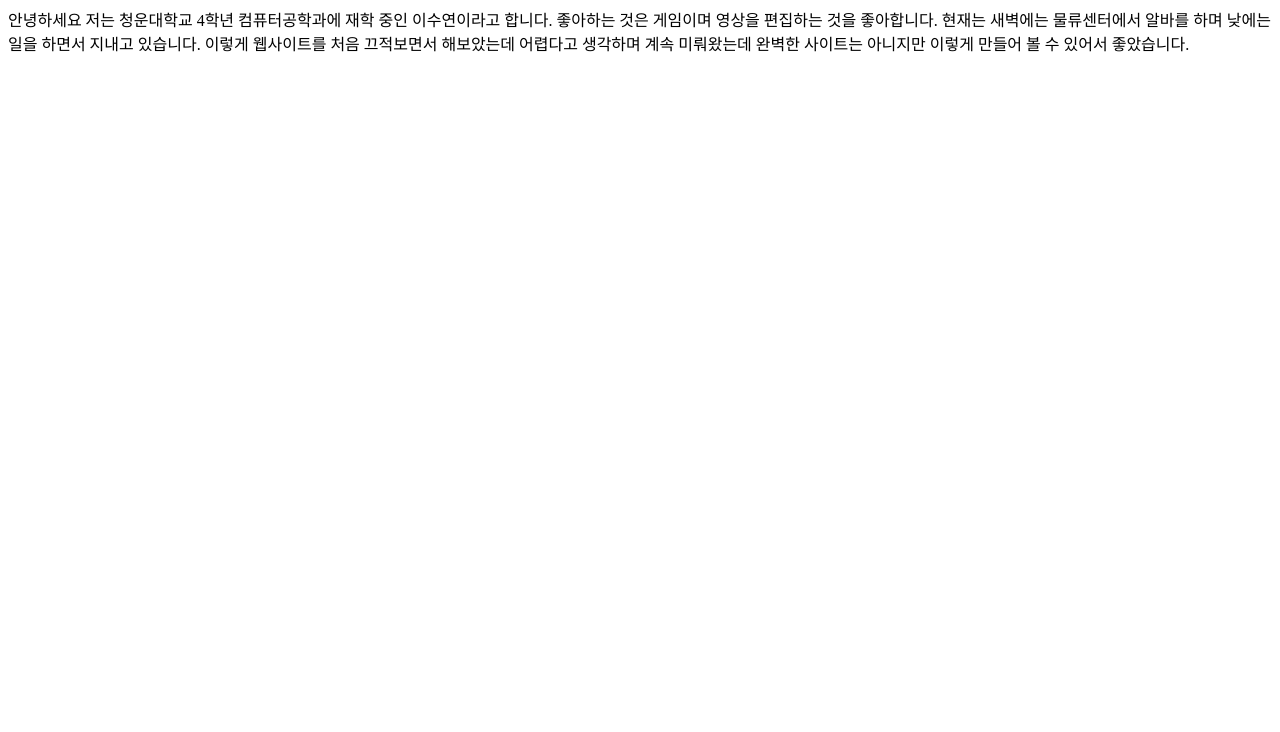
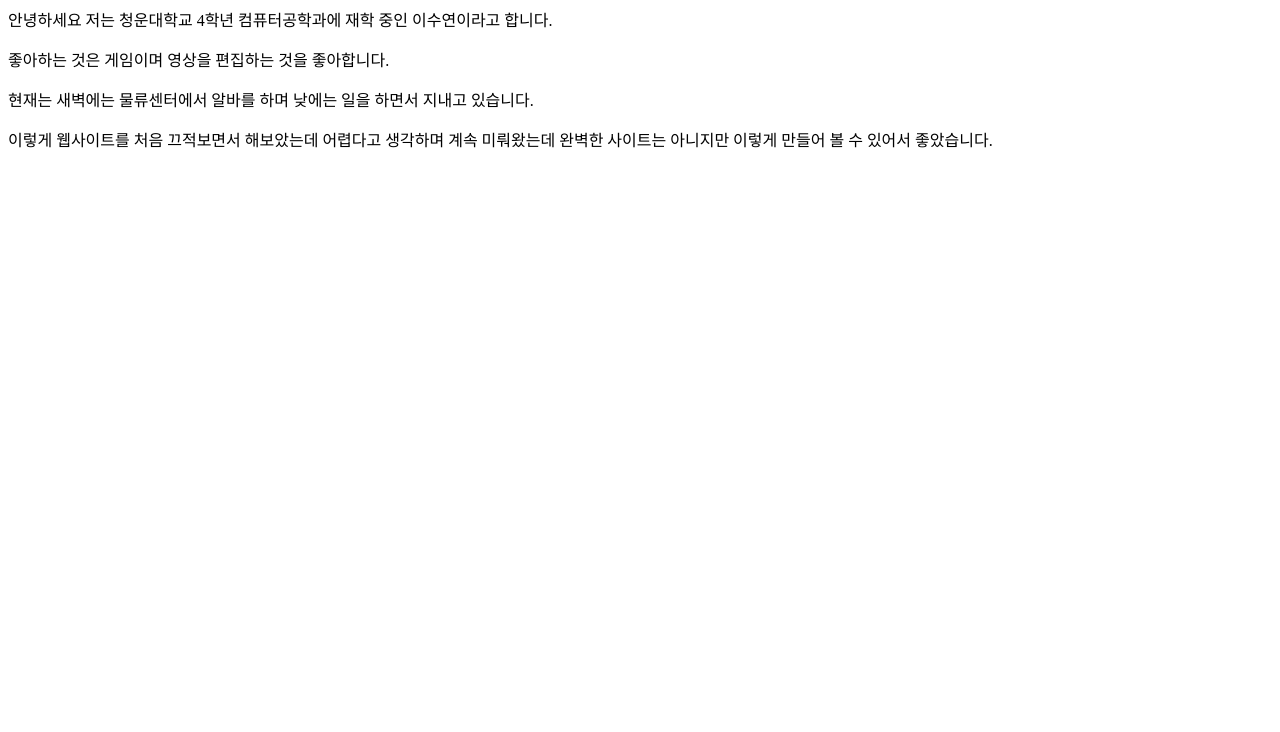
Before and after one commit to ehtn/project, a plain HTML site: page introduce/myself.html in a window 1280 px wide. Shown: the part 68-800 px from the top of the page. Drawn offline with Linux system fonts and the light colour scheme.

Commit message:
Update myself.html

```diff
--- a/introduce/myself.html
+++ b/introduce/myself.html
@@ -2,11 +2,11 @@
 <body>
 <h1>자기소개 짧게</h1>
 
-<p>안녕하세요 저는 청운대학교 4학년 컴퓨터공학과에 재학 중인 이수연이라고 합니다.
-좋아하는 것은 게임이며 영상을 편집하는 것을 좋아합니다.
-현재는 새벽에는 물류센터에서 알바를 하며 낮에는 일을 하면서 지내고 있습니다.
+<p>안녕하세요 저는 청운대학교 4학년 컴퓨터공학과에 재학 중인 이수연이라고 합니다.</p>
+<p>좋아하는 것은 게임이며 영상을 편집하는 것을 좋아합니다.</p>
+<p>현재는 새벽에는 물류센터에서 알바를 하며 낮에는 일을 하면서 지내고 있습니다.</p>
 
-이렇게 웹사이트를 처음 끄적보면서 해보았는데
+<p>이렇게 웹사이트를 처음 끄적보면서 해보았는데
 어렵다고 생각하며 계속 미뤄왔는데 완벽한 사이트는 아니지만 이렇게 만들어 볼 수 있어서 좋았습니다.</p>
 
 </body>
```
